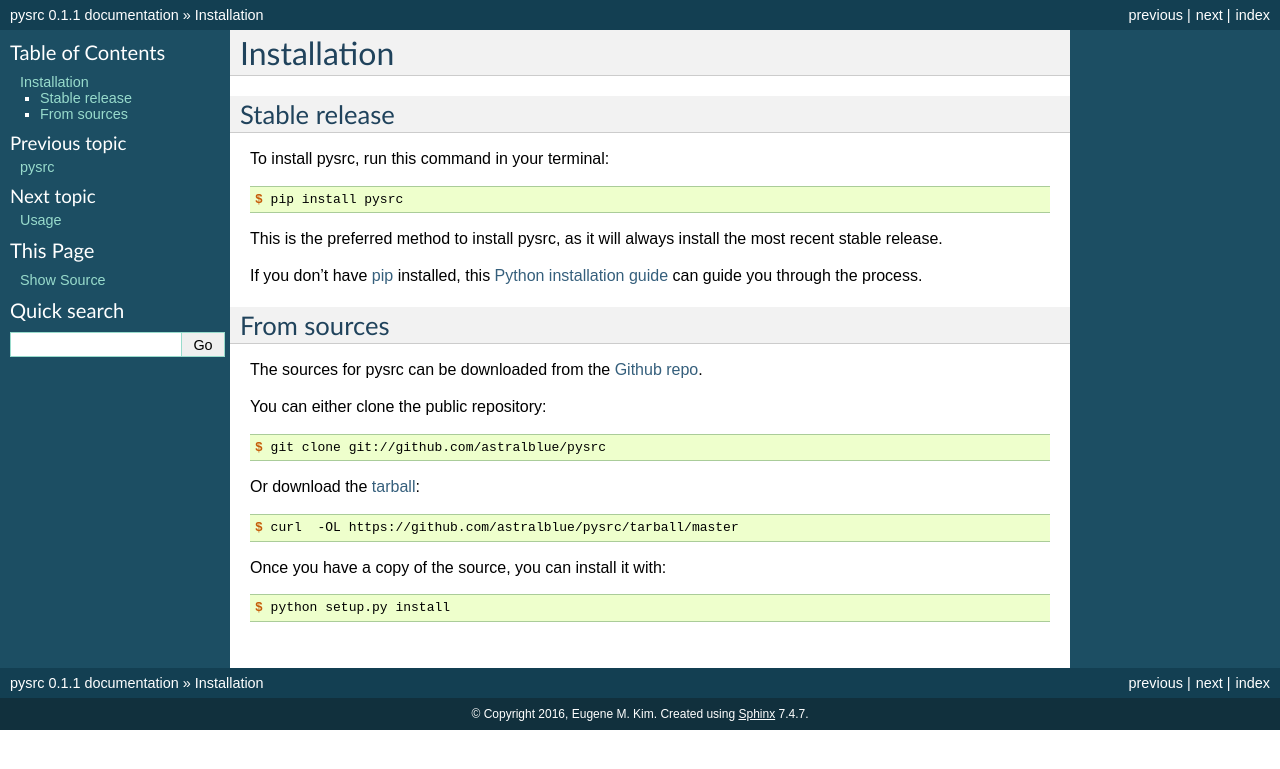
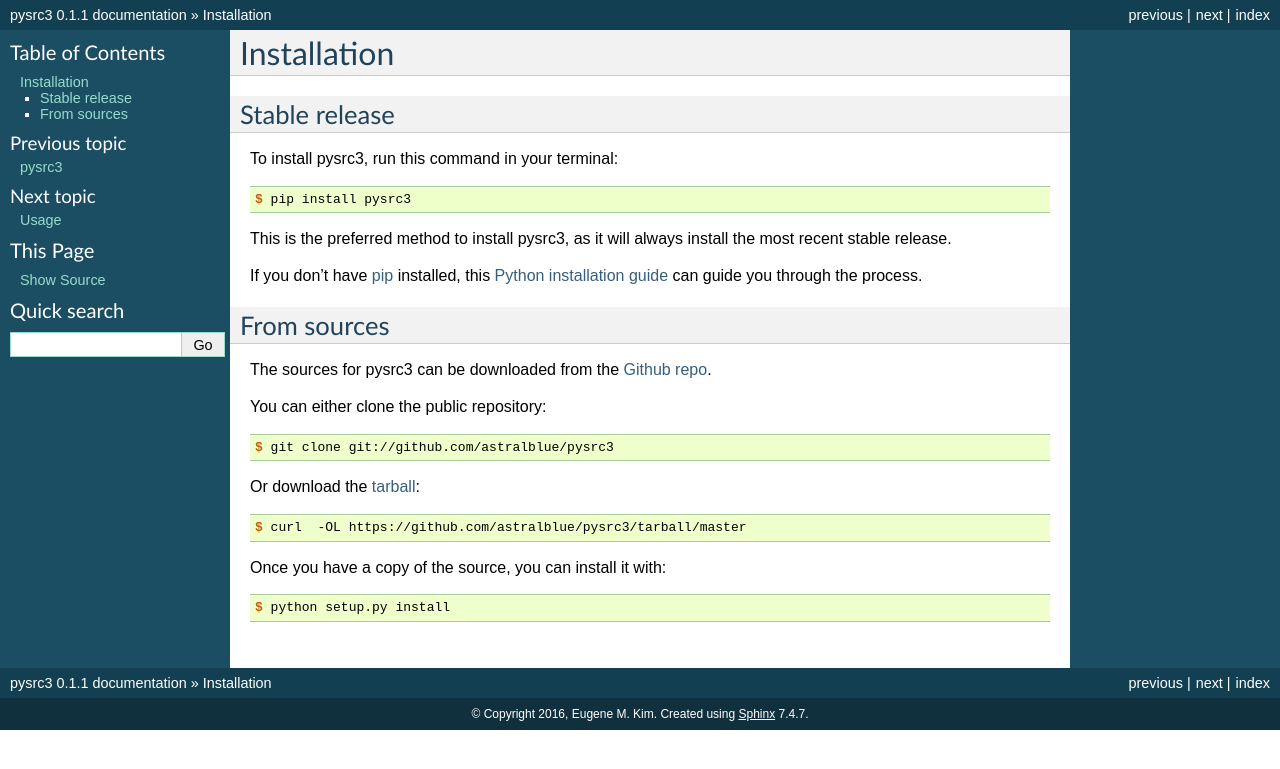
Before and after one commit to astralblue/pysrc3, a Sphinx documentation site: the page built from docs/installation.rst, in a window 1280 px wide. Shown: the top 769 px of the page. Built offline with Sphinx 7.4.7, drawn with Linux system fonts in a browser that asks for light colours; pages that are not in the unit, such as notebooks, are missing from menus.

Commit message:
pysrc is taken on PyPi; rename to pysrc3.

```diff
--- a/docs/conf.py
+++ b/docs/conf.py
@@ -1,7 +1,7 @@
 #!/usr/bin/env python
 # -*- coding: utf-8 -*-
 #
-# pysrc documentation build configuration file, created by
+# pysrc3 documentation build configuration file, created by
 # sphinx-quickstart on Tue Jul  9 22:26:36 2013.
 #
 # This file is execfile()d with the current directory set to its
@@ -31,7 +31,7 @@
 # version is used.
 sys.path.insert(0, project_root)
 
-import pysrc
+import pysrc3
 
 # -- General configuration ---------------------------------------------
 
@@ -59,7 +59,7 @@
 master_doc = 'index'
 
 # General information about the project.
-project = u'pysrc'
+project = u'pysrc3'
 copyright = u"2016, Eugene M. Kim"
 
 # The version info for the project you're documenting, acts as replacement
@@ -67,9 +67,9 @@
 # the built documents.
 #
 # The short X.Y version.
-version = pysrc.__version__
+version = pysrc3.__version__
 # The full version, including alpha/beta/rc tags.
-release = pysrc.__version__
+release = pysrc3.__version__
 
 # The language for content autogenerated by Sphinx. Refer to documentation
 # for a list of supported languages.
@@ -192,7 +192,7 @@
 #html_file_suffix = None
 
 # Output file base name for HTML help builder.
-htmlhelp_basename = 'pysrcdoc'
+htmlhelp_basename = 'pysrc3doc'
 
 
 # -- Options for LaTeX output ------------------------------------------
@@ -212,8 +212,8 @@
 # (source start file, target name, title, author, documentclass
 # [howto/manual]).
 latex_documents = [
-    ('index', 'pysrc.tex',
-     u'pysrc Documentation',
+    ('index', 'pysrc3.tex',
+     u'pysrc3 Documentation',
      u'Eugene M. Kim', 'manual'),
 ]
 
@@ -243,8 +243,8 @@
 # One entry per manual page. List of tuples
 # (source start file, name, description, authors, manual section).
 man_pages = [
-    ('index', 'pysrc',
-     u'pysrc Documentation',
+    ('index', 'pysrc3',
+     u'pysrc3 Documentation',
      [u'Eugene M. Kim'], 1)
 ]
 
@@ -258,10 +258,10 @@
 # (source start file, target name, title, author,
 #  dir menu entry, description, category)
 texinfo_documents = [
-    ('index', 'pysrc',
-     u'pysrc Documentation',
+    ('index', 'pysrc3',
+     u'pysrc3 Documentation',
      u'Eugene M. Kim',
-     'pysrc',
+     'pysrc3',
      'One line description of project.',
      'Miscellaneous'),
 ]
--- a/docs/index.rst
+++ b/docs/index.rst
@@ -1,4 +1,4 @@
-Welcome to pysrc's documentation!
+Welcome to pysrc3's documentation!
 ======================================
 
 Contents:
--- a/docs/installation.rst
+++ b/docs/installation.rst
@@ -8,13 +8,13 @@
 Stable release
 --------------
 
-To install pysrc, run this command in your terminal:
+To install pysrc3, run this command in your terminal:
 
 .. code-block:: console
 
-    $ pip install pysrc
+    $ pip install pysrc3
 
-This is the preferred method to install pysrc, as it will always install the most recent stable release.
+This is the preferred method to install pysrc3, as it will always install the most recent stable release.
 
 If you don't have `pip`_ installed, this `Python installation guide`_ can guide
 you through the process.
@@ -26,19 +26,19 @@
 From sources
 ------------
 
-The sources for pysrc can be downloaded from the `Github repo`_.
+The sources for pysrc3 can be downloaded from the `Github repo`_.
 
 You can either clone the public repository:
 
 .. code-block:: console
 
-    $ git clone git://github.com/astralblue/pysrc
+    $ git clone git://github.com/astralblue/pysrc3
 
 Or download the `tarball`_:
 
 .. code-block:: console
 
-    $ curl  -OL https://github.com/astralblue/pysrc/tarball/master
+    $ curl  -OL https://github.com/astralblue/pysrc3/tarball/master
 
 Once you have a copy of the source, you can install it with:
 
@@ -47,5 +47,5 @@
     $ python setup.py install
 
 
-.. _Github repo: https://github.com/astralblue/pysrc
-.. _tarball: https://github.com/astralblue/pysrc/tarball/master
+.. _Github repo: https://github.com/astralblue/pysrc3
+.. _tarball: https://github.com/astralblue/pysrc3/tarball/master
--- a/docs/usage.rst
+++ b/docs/usage.rst
@@ -2,6 +2,6 @@
 Usage
 =====
 
-To use pysrc in a project::
+To use pysrc3 in a project::
 
-    import pysrc
+    import pysrc3
--- a/setup.cfg
+++ b/setup.cfg
@@ -7,7 +7,7 @@
 search = version='{current_version}'
 replace = version='{new_version}'
 
-[bumpversion:file:pysrc.py]
+[bumpversion:file:pysrc3.py]
 search = __version__ = '{current_version}'
 replace = __version__ = '{new_version}'
 
--- a/travis_pypi_setup.py
+++ b/travis_pypi_setup.py
@@ -20,7 +20,7 @@
     from urllib.request import urlopen
 
 
-GITHUB_REPO = 'astralblue/pysrc'
+GITHUB_REPO = 'astralblue/pysrc3'
 TRAVIS_CONFIG_FILE = os.path.join(
     os.path.dirname(os.path.abspath(__file__)), '.travis.yml')
 
```
Also changed, not shown: CONTRIBUTING.rst (+12 -12 lines), README.rst (+10 -10 lines), setup.py (+5 -5 lines), .github/ISSUE_TEMPLATE.md, .travis.yml, pysrc3.py (renamed from pysrc.py), 8 other files.
